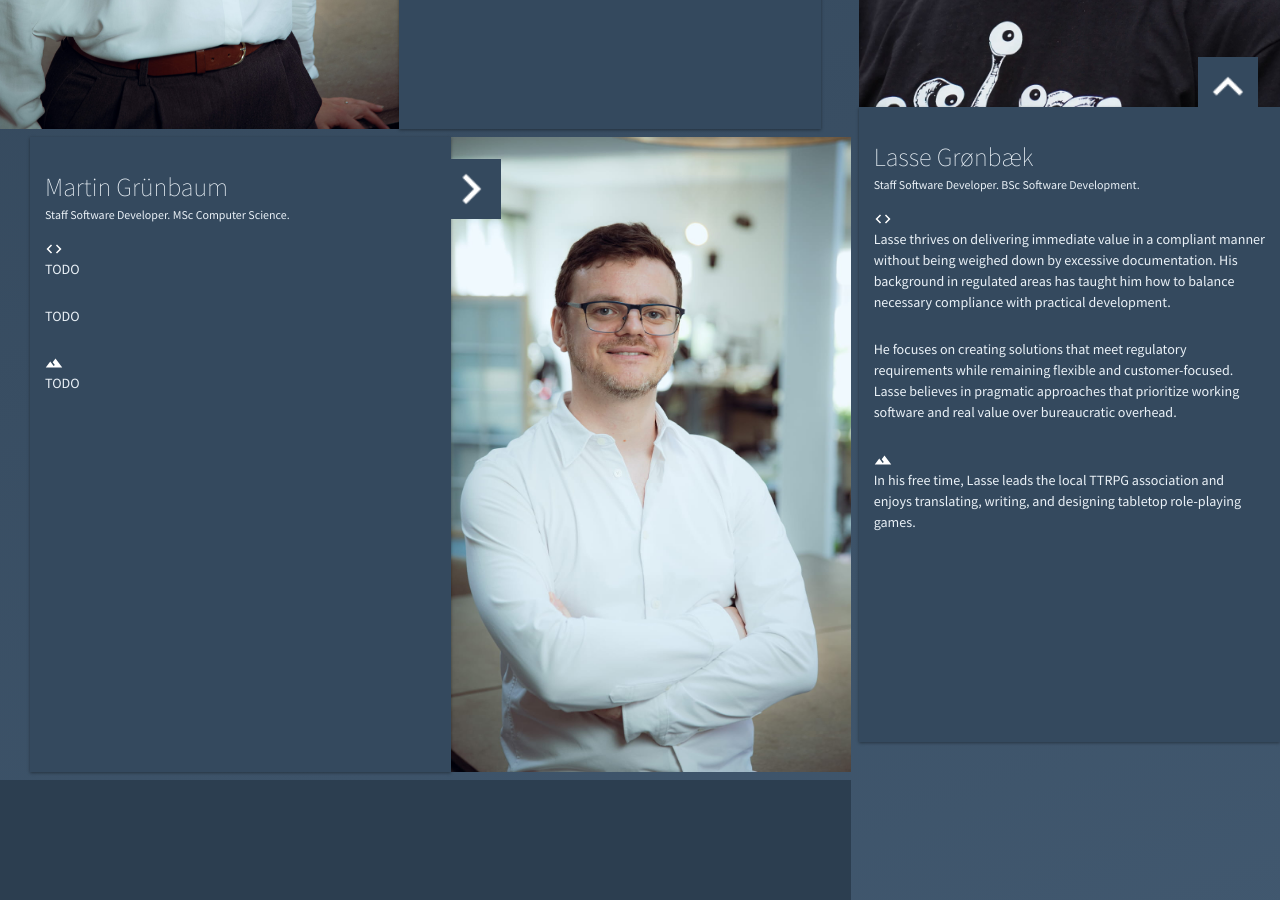
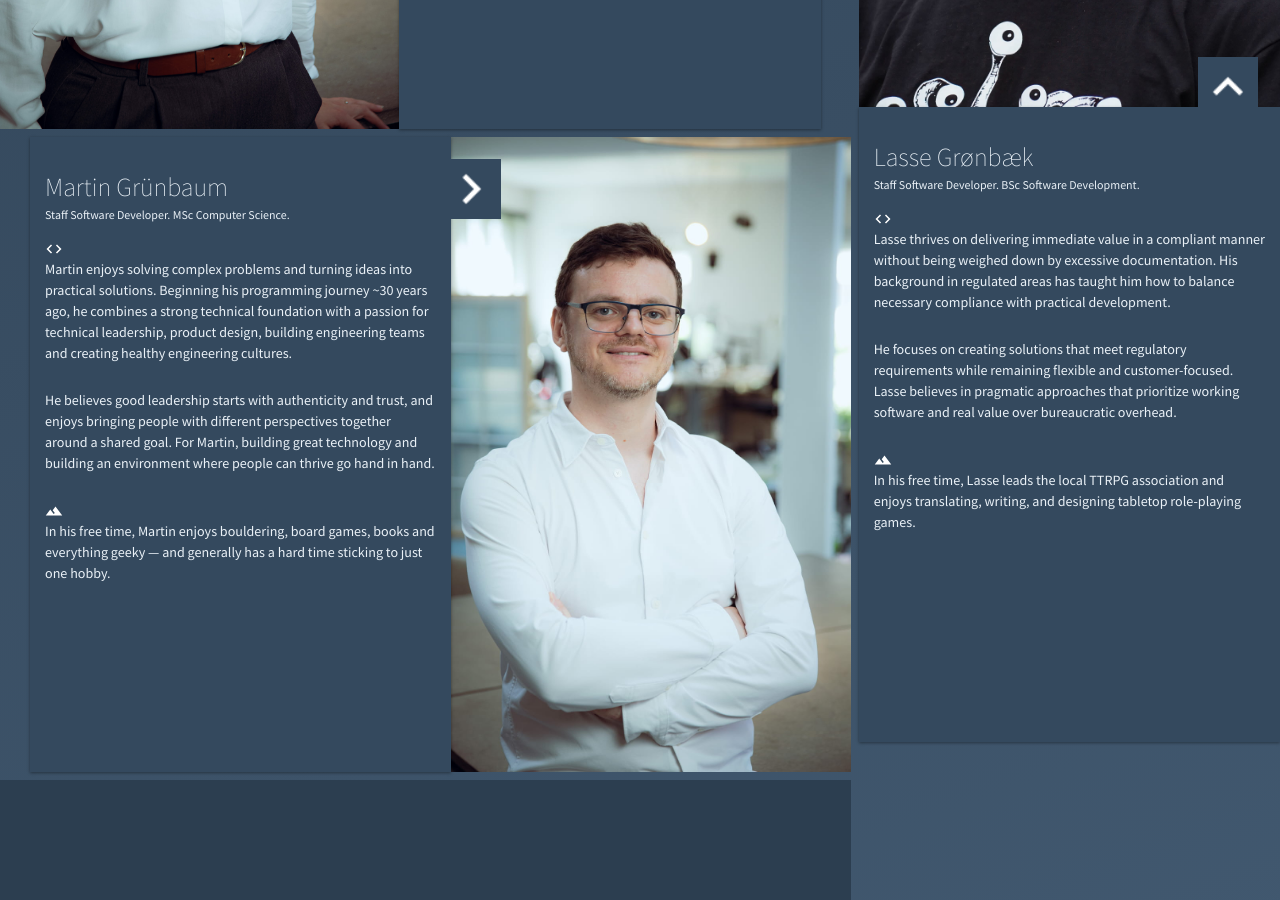
Before and after one commit to derangeddk/deranged.dk, a Jekyll site: the page built from the-team/index.html, in a window 1280 px wide and 900 px high, scrolled down 3759 px. Built offline with Jekyll 4.4.1, drawn with Linux system fonts in a browser that asks for light colours; some web fonts are replaced; comment, search, counter and statistics services are not loaded.

Commit message:
Update Martin Grünbaum's profile details in the team section

```diff
--- a/the-team/index.html
+++ b/the-team/index.html
@@ -834,15 +834,15 @@ sitemap_include: 'yes'
             <img src="/img/code-icon.svg" role="heading" class="person-description-icon" alt="about"/>
             <div class="person-about">
                 <p>
-                    TODO
+                    Martin enjoys solving complex problems and turning ideas into practical solutions. Beginning his programming journey ~30 years ago, he combines a strong technical foundation with a passion for technical leadership, product design, building engineering teams and creating healthy engineering cultures.
                 </p>
                 <p>
-                    TODO
+                    He believes good leadership starts with authenticity and trust, and enjoys bringing people with different perspectives together around a shared goal. For Martin, building great technology and building an environment where people can thrive go hand in hand.
                 </p>
             </div>
             <img src="/img/terrain-icon.svg" role="heading" class="person-description-icon" alt="free time"/>
             <div class="person-free-time">
-                TODO
+                In his free time, Martin enjoys bouldering, board games, books and everything geeky — and generally has a hard time sticking to just one hobby.
             </div>
         </div>
         <div class="join-us-container">
```
